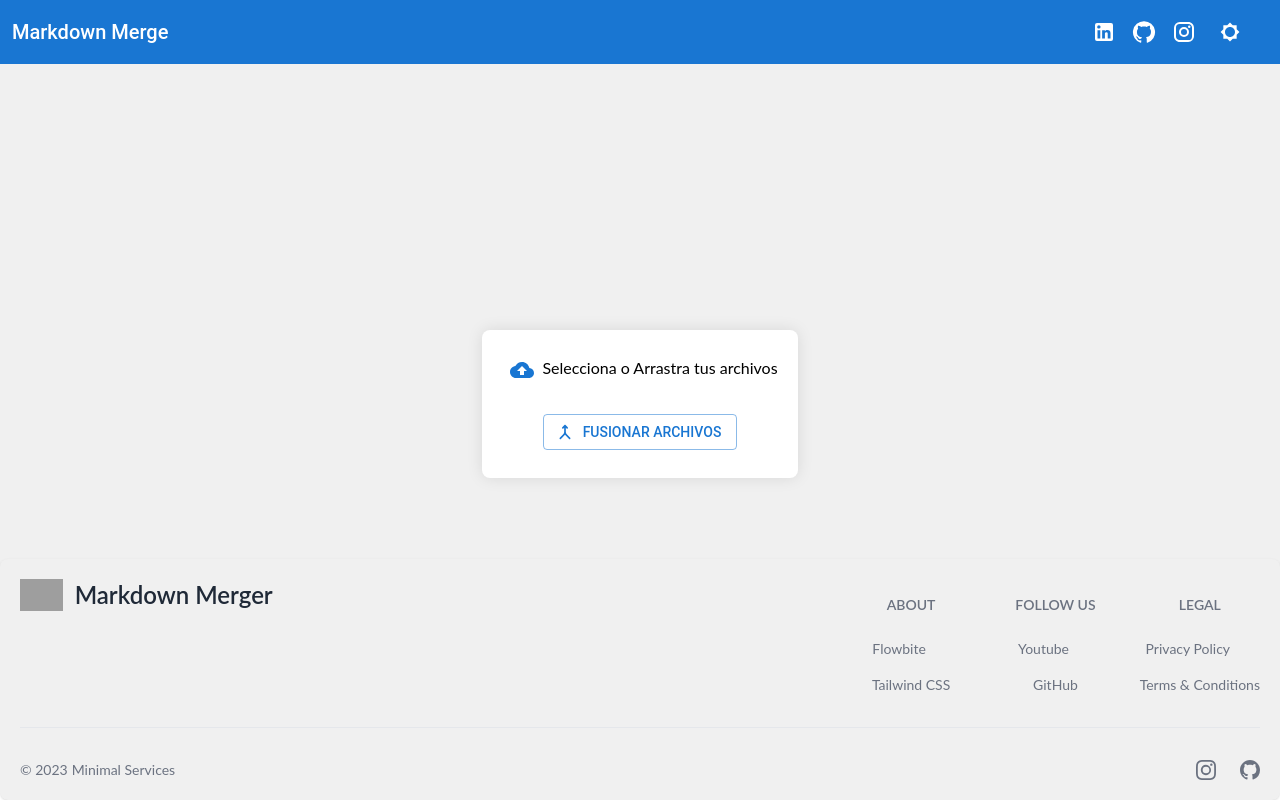
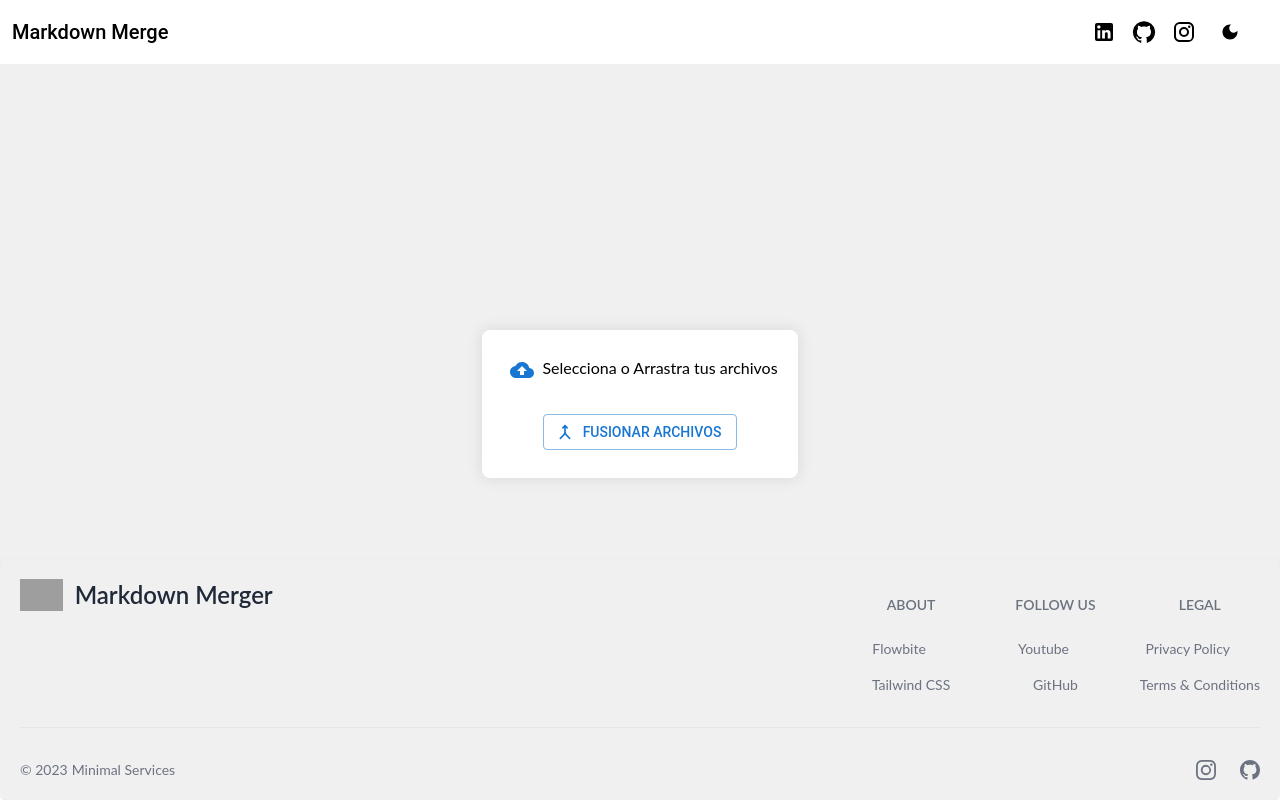
Before and after one commit to Not-Minimal/markdown-app, a React (Create React App) app: page / in a window 1280 px wide. Built offline with nearby package versions, Linux system fonts and the light colour scheme; grey boxes are pictures that could not be loaded.

Commit message:
Tema oscuro y claro en Header.

```diff
--- a/src/components/Header.js
+++ b/src/components/Header.js
@@ -5,13 +5,18 @@ import Typography from '@mui/material/Typography';
 import IconButton from '@mui/material/IconButton';
 import Button from '@mui/material/Button';
 import DarkMode from '@mui/icons-material/DarkMode'; // Luna
-import Brightness5Icon from '@mui/icons-material/Brightness5'; // Sol
+import LightMode from '@mui/icons-material/LightMode'; // Sol
 
 import { Instagram, LinkedIn, GitHub } from '@mui/icons-material';
 
 const Header = ({ darkMode, toggleDarkMode }) => {
+    const headerStyle = {
+        backgroundColor: darkMode ? '#121212' : '#FFFFFF',
+        color: darkMode ? '#FFFFFF' : '#000000',
+    };
+
     return (
-        <AppBar position="static">
+        <AppBar position="static" sx={headerStyle}>
             <Toolbar>
                 <Typography variant="h6" sx={{ flexGrow: 1 }}>
                     Markdown Merge
@@ -39,7 +44,7 @@ const Header = ({ darkMode, toggleDarkMode }) => {
                 </IconButton>
                 <Button
                     color="inherit"
-                    startIcon={darkMode ? <DarkMode /> : <Brightness5Icon />} // Cambia el icono
+                    startIcon={darkMode ? <LightMode /> : <DarkMode />}
                     onClick={toggleDarkMode}
                 >
                     {darkMode ? '' : ''}
--- a/src/theme.js
+++ b/src/theme.js
@@ -1,4 +1,3 @@
-// theme.js
 import { createTheme } from '@mui/material/styles';
 
 // Tema claro
@@ -104,7 +103,7 @@ const themeDark = createTheme({
         },
         text: {
             primary: '#FFFFFF', // Texto blanco en modo oscuro
-            secondary: '#B0B0B0', // Texto secundario gris en modo oscuro
+            secondary: '#888888', // Texto secundario gris en modo oscuro
         },
     },
 });
```
